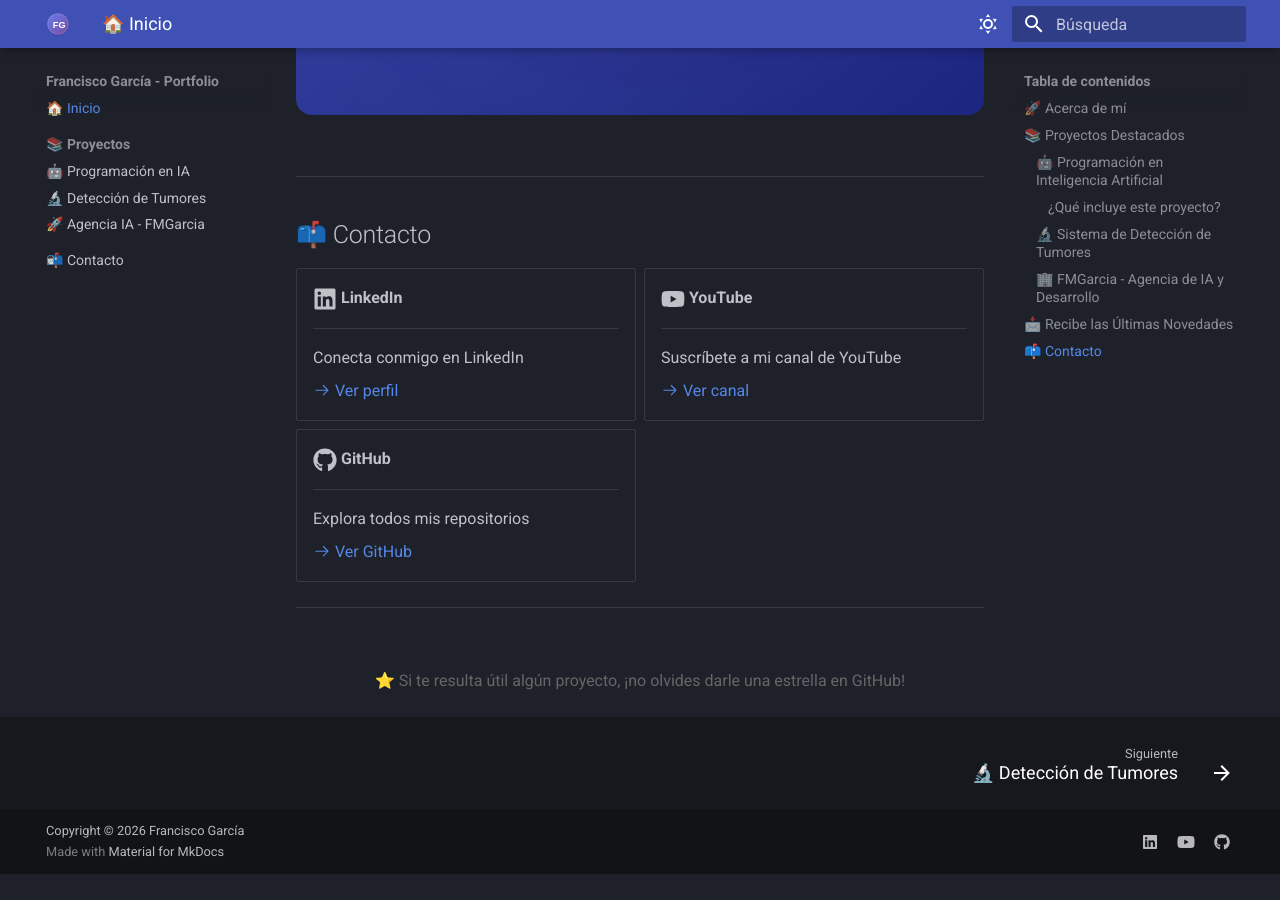
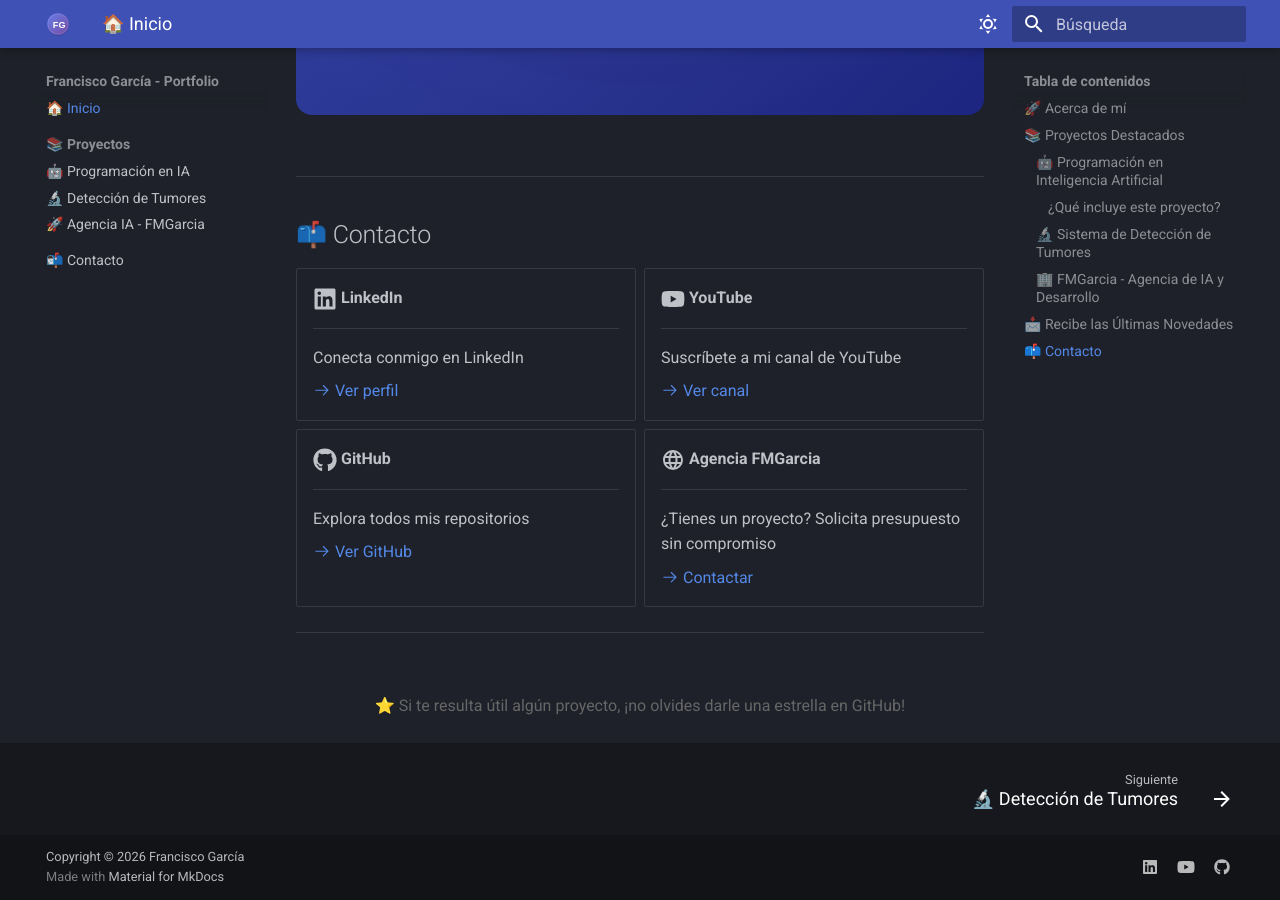
Before and after one commit to fmgarcia/fmgarcia.github.io, an MkDocs documentation site: the page built from docs/index.md, in a window 1280 px wide and 900 px high, scrolled down 3539 px. Built offline with MkDocs 1.6.1 and Material for MkDocs 9.7.7, drawn with Linux system fonts in a browser that asks for light colours; a script that is not in the unit is left out; before the commit the page ends 4413 px from its top, so only the background shows below that.

Commit message:
fix menor

```diff
--- a/docs/index.md
+++ b/docs/index.md
@@ -165,6 +165,14 @@
 
     [:octicons-arrow-right-24: Ver GitHub](https://github.com/fmgarcia){ target="_blank" }
 
+-   :material-web:{ .lg .middle } **Agencia FMGarcia**
+
+    ---
+
+    ¿Tienes un proyecto? Solicita presupuesto sin compromiso
+
+    [:octicons-arrow-right-24: Contactar](https://agenciaia-web.fmgarcia.com/#contact){ target="_blank" }
+
 </div>
 
 ---
```
